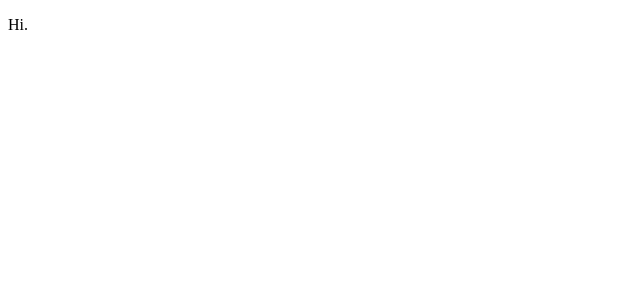
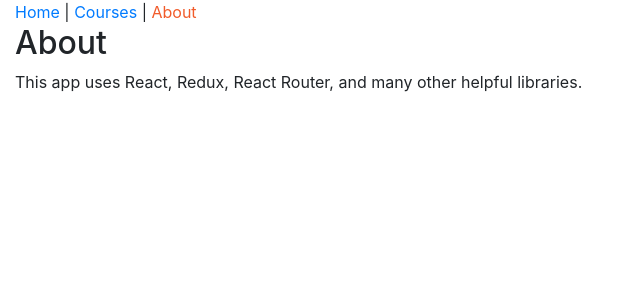
Before and after one commit to robinjohnhopkins/reactRedux, a React app: page /about in a window 1280 px wide. Shown: the top 300 px of the page, without its empty margins (0-640 px from the left). Built offline with nearby package versions, Linux system fonts and the light colour scheme.

Commit message:
Add Route and Navigation between pages

```diff
--- /dev/null
+++ b/src/components/App.js
@@ -0,0 +1,23 @@
+import React from "react";
+import {Route, Switch} from "react-router-dom";
+import HomePage from "./home/HomePage";
+import AboutPage from "./about/AboutPage";
+import Header from "./common/Header";
+import PageNotFound from "./PageNotFound";
+import CoursesPage from "./courses/CoursesPage";
+
+function App() {
+  return (
+    <div className="container-fluid">
+      <Header/>
+      <Switch>
+        <Route exact path="/" component={HomePage}/>
+        <Route path="/about" component={AboutPage}/>
+        <Route path="/courses" component={CoursesPage}/>
+        <Route component={PageNotFound}/>
+      </Switch>
+    </div>
+  );
+}
+
+export default App;
--- /dev/null
+++ b/src/components/PageNotFound.js
@@ -0,0 +1,5 @@
+import React from "react";
+
+const PageNotFound = () => <h1>Oops! Page not found.</h1>;
+
+export default PageNotFound;
--- /dev/null
+++ b/src/components/about/AboutPage.js
@@ -0,0 +1,13 @@
+import React from "react";
+
+const AboutPage = () => (
+  <div>
+    <h2>About</h2>
+    <p>
+      This app uses React, Redux, React Router, and many other helpful
+      libraries.
+    </p>
+  </div>
+);
+
+export default AboutPage;
--- /dev/null
+++ b/src/components/common/Header.js
@@ -0,0 +1,23 @@
+import React from "react";
+import { NavLink } from "react-router-dom";
+
+const Header = () => {
+  const activeStyle = { color: "#F15B2A" };
+  return (
+    <nav>
+      <NavLink to="/" activeStyle={activeStyle} exact>
+        Home
+      </NavLink>
+      {" | "}
+      <NavLink to="/courses" activeStyle={activeStyle}>
+        Courses
+      </NavLink>
+      {" | "}
+      <NavLink to="/about" activeStyle={activeStyle}>
+        About
+      </NavLink>
+    </nav>
+  );
+};
+
+export default Header;
--- /dev/null
+++ b/src/components/courses/CoursesPage.js
@@ -0,0 +1,9 @@
+import React from "react";
+
+class CoursesPage extends React.Component {
+  render() {
+    return <h2>Courses</h2>;
+  }
+}
+
+export default CoursesPage;
--- /dev/null
+++ b/src/components/home/HomePage.js
@@ -0,0 +1,14 @@
+import React from "react";
+import {Link} from "react-router-dom";
+
+const HomePage = () => (
+  <div className="jumbotron">
+    <h1>Rabid Administration</h1>
+    <p>React, Redux and React Router for ultra-responsive web apps.</p>
+    <Link to="about" className="btn btn-primary btn-lg">
+      Learn more
+    </Link>
+  </div>
+);
+
+export default HomePage;
--- a/src/index.js
+++ b/src/index.js
@@ -1,8 +1,10 @@
 import React from "react";
-import { render } from "react-dom";
+import {render} from "react-dom";
+import {BrowserRouter as Router} from 'react-router-dom';
+import "bootstrap/dist/css/bootstrap.min.css";
+import App from './components/App';
 
-function Hi() {
-  return <p>Hi.</p>;
-}
-
-render(<Hi />, document.getElementById("app"));
+render(
+  <Router>
+  <App/>
+</Router>, document.getElementById("app"));
```
Also changed, not shown: 1 other file (tests, documents, lock files or other folders).
